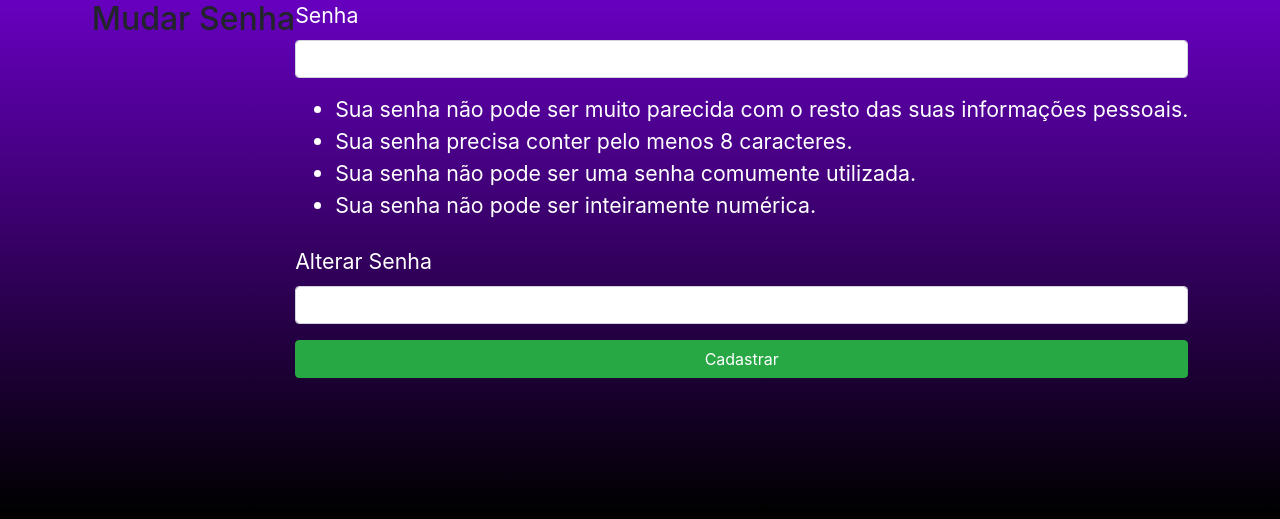
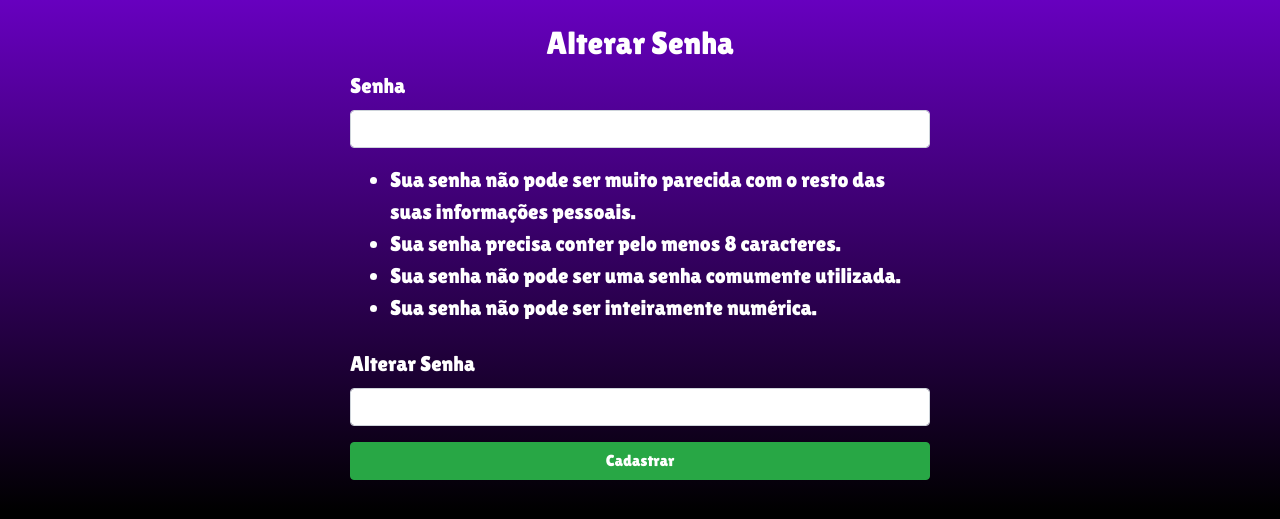
Before and after one commit to RicardoMelo2501/hobby_hub, a Django app: page /change_password/1/ in a window 1280 px wide. Shown: the top 519 px of the page. Run offline with Django 4.2, Linux system fonts and the light colour scheme; data comes from the database, SQL or seed files in the repository; some libraries are stand-ins or nearby versions.

Commit message:
update_change_password

```diff
--- /dev/null
+++ b/base/static/css/change_password.css
@@ -0,0 +1,6 @@
+@import url('https://fonts.googleapis.com/css2?family=Lilita+One&display=swap');
+
+.main_change_psswrd {
+    font-family: Lilita One;
+    font-weight: 400;
+}
--- a/base/templates/base/header.html
+++ b/base/templates/base/header.html
@@ -13,6 +13,7 @@
     <link rel="stylesheet" href="{% static 'css/hobby.css' %}">
     <link rel="stylesheet" href="{% static 'css/login.css' %}">
     <link rel="stylesheet" href="{% static 'css/profile.css' %}">
+    <link rel="stylesheet" href="{% static 'css/change_password.css' %}">
 
     <!-- Import Font Awesome 5.15  -->
     <!-- https://fontawesome.com/v5/icons/ -->
--- a/base/templates/user/change_password.html
+++ b/base/templates/user/change_password.html
@@ -1,15 +1,15 @@
 {%extends 'base/header.html'%}
 
 {% block 'conteudo' %}
+<div class="main_change_psswrd d-flex justify-content-center pt-4">
+  <div class="col-md-6 col-sm-12 align-items-center d-flex justify-content-center flex-column">
 
-<div class="col-12 d-flex justify-content-center">
-
-
-    <div class="text-center">
-        <h2>Mudar Senha</h2>
+      <div class="text-center">
+          <h2 class="text-white">Alterar Senha</h2>
       </div>
 
-    {% include 'alerts/general.html' %}
-    {% include 'user/_user-form.html' %}
+      {% include 'alerts/general.html' %}
+      {% include 'user/_user-form.html' %}
+  </div>
 </div>
 {% endblock 'conteudo' %}
```
